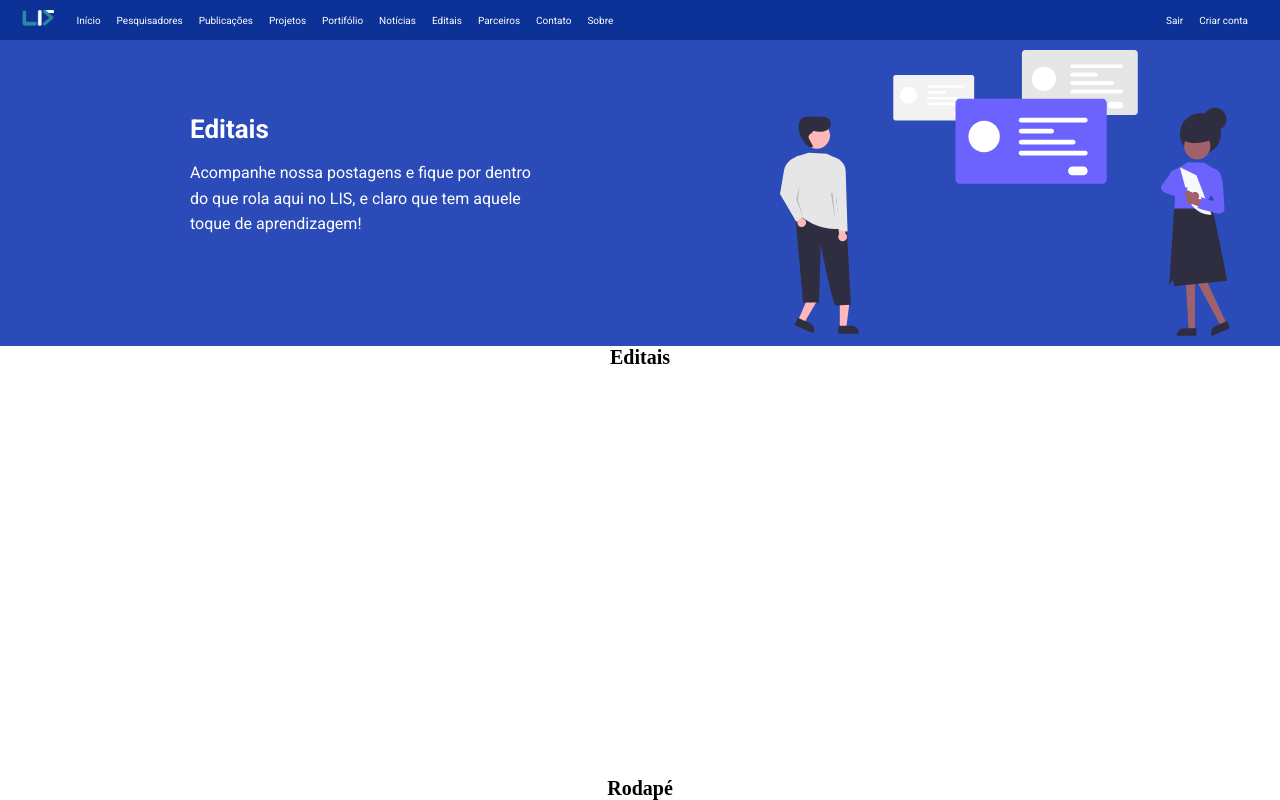
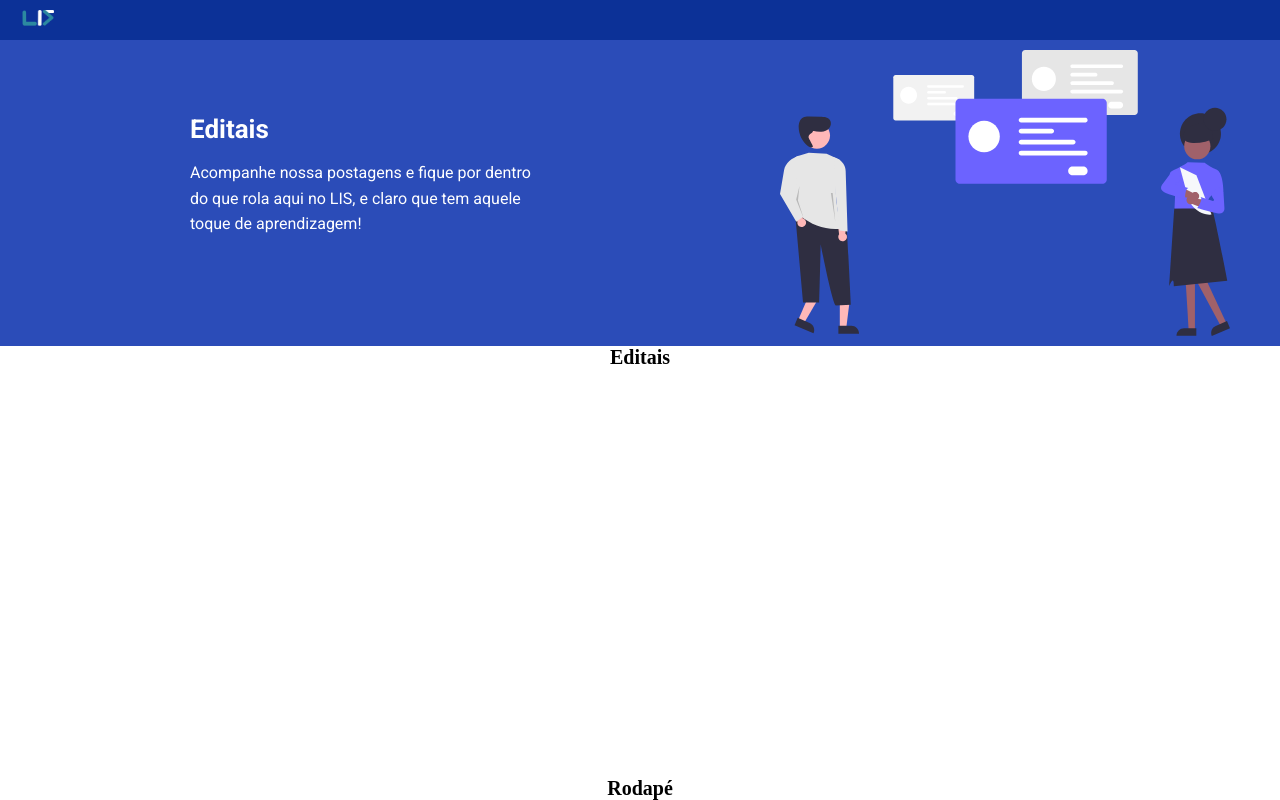
Before and after one commit to reudismam/LIS-lab, a React (Create React App) app: page /editais in a window 1280 px wide. Built offline with nearby package versions, Linux system fonts and the light colour scheme.

Commit message:
mobile first.

```diff
--- a/src/components/Header/Menu/index.tsx
+++ b/src/components/Header/Menu/index.tsx
@@ -16,15 +16,6 @@ const MenuContainer = styled.div`
 `
 
 const Menus = styled.nav`
-  display: flex;
-  align-items: 'center';
-  justify-content: space-between;
-
-  li {
-    padding-right: 1.6rem;
-  }
-
-  @media (max-width: 768px) {
     background-color: var(--fundo);
     flex-direction: column;
     height: 100vh;
@@ -36,6 +27,15 @@ const Menus = styled.nav`
     transform: ${ (props: MenuIconProps) => props.open ? 'translateX(0)' : 'translateX(100%)'};
     transition: transform 0.3s;
     width: 200px;
+
+  li {
+    padding-right: 1.6rem;
+  }
+
+  @media (min-width: 768px) {
+    display: flex;
+    align-items: 'center';
+    justify-content: space-between;
   }
 `;
 
@@ -44,13 +44,15 @@ const Menu = () => {
 
   return (
     <MenuContainer>
+      {!open &&
       <MenuIcon open={open} onClick={() => setOpen(!open)}>
-        {!open && <FiMenu />}
-      </MenuIcon>
+        <FiMenu />
+      </MenuIcon>}
 
+      {open &&
       <MenuIcon open={open} onClick={() => setOpen(!open)}>
-        {open && <RiCloseFill />}
-      </MenuIcon>
+        <RiCloseFill />
+      </MenuIcon>}
 
       <Menus open={open}>
         <MenuList>
--- a/src/components/Header/MenuIcon/index.tsx
+++ b/src/components/Header/MenuIcon/index.tsx
@@ -6,7 +6,8 @@ interface MenuIconProps {
 }
 
 const MenuIcon = styled.div`
-  display: none;
+  display: flex;
+  color: ${(props: MenuIconProps)  => props.open ? '#0C3197' : '#FFFFFF'};
   font-size: 2rem;
   height: 4rem;
   position: fixed;
@@ -14,10 +15,8 @@ const MenuIcon = styled.div`
   top: 10px;
   width: 4rem;
   z-index: 1;
-
-  @media (max-width: 768px) {
-    display: flex;
-    color: ${(props: MenuIconProps)  => props.open ? '#0C3197' : '#FFFFFF'};
+  @media (min-width: 768px) {
+    display: none;
   }
 `;
 export default MenuIcon;
```
